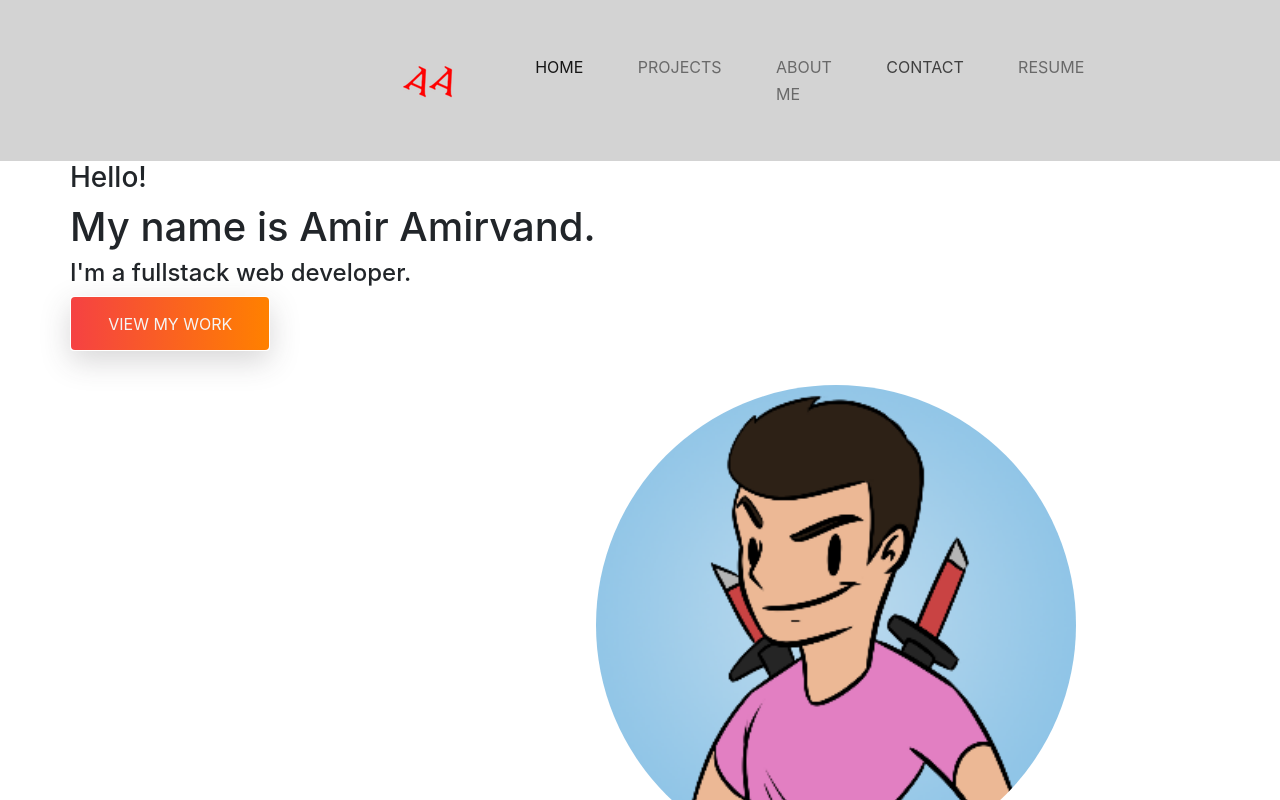
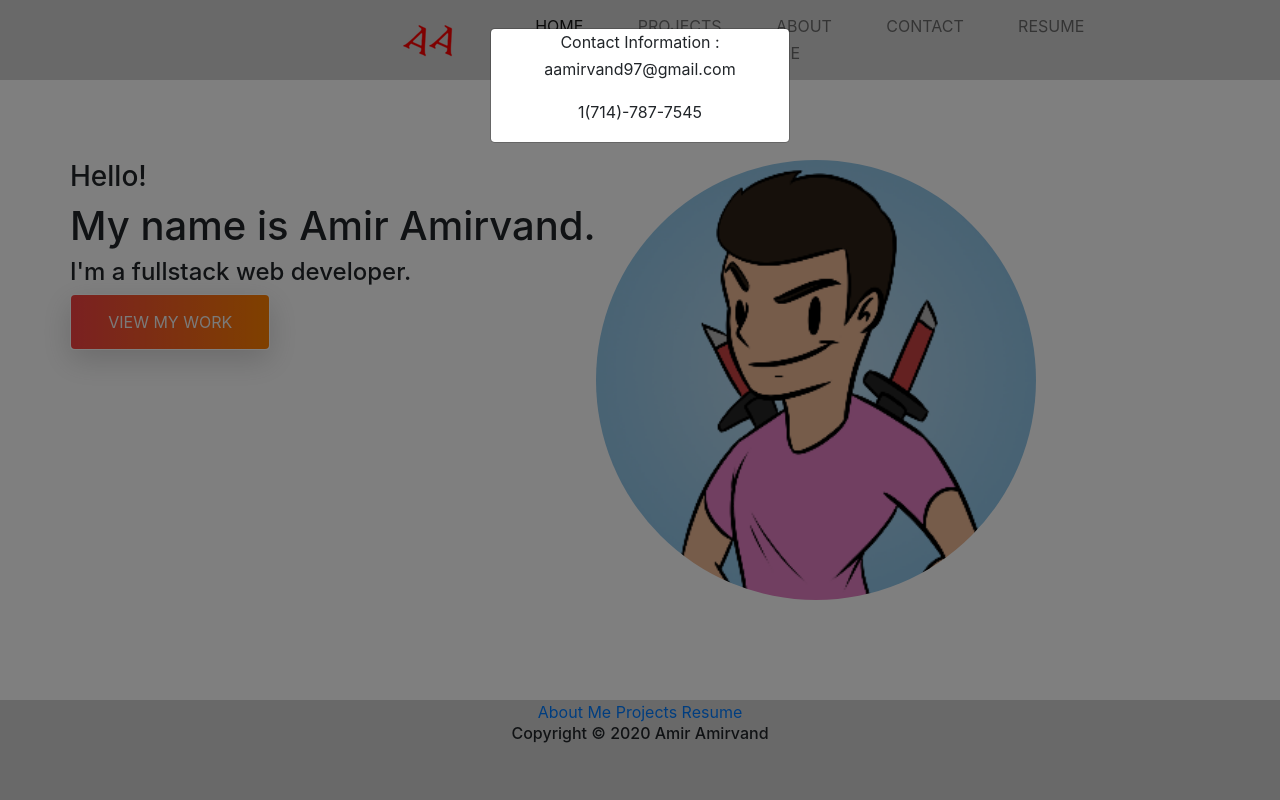
Before and after one commit to Amirvand/Amir_Portfolio, a plain HTML site: page index.html in a window 1280 px wide. Both pictures are taken after a click on the link "CONTACT". Shown: the top 800 px of the page. Drawn offline with Linux system fonts and the light colour scheme.

Commit message:
updated a few things before initial release

```diff
--- a/CSS/styles.css
+++ b/CSS/styles.css
@@ -19,6 +19,8 @@
     padding-top: 26.5px;
     padding-bottom: 26.5px;
     line-height: 27px;
+    height: 50px;
+    margin-bottom: 80px;
     background-color:lightgray;
 }
 
@@ -42,19 +44,12 @@
     -webkit-text-fill-color: transparent;
     background-clip: text;
 }
-
-
 /* End Navigation */
 
-/* Banner Area */
 /* Add one that I think fits well */
-.site-main .site-banner {
-    background: url(../IMG/) no-repeat 0% 50%;
-}
-
 .site-main .site-banner .site-title h3{
-    padding-top: 35%;
-    font-weight: 500;
+    padding-top: 25%;
+    font-weight: 50;
 }
 
 .site-main .site-banner .site-title h3::after{
@@ -68,7 +63,7 @@
 }
 
 .site-main .site-banner .site-title h1{
-    font-size: 5rem;
+    font-size: 1rem;
 }
 
 .site-main .site-banner .site-title h4{
@@ -76,8 +71,8 @@
 }
 
 .site-main .site-banner .banner-image > img {
-    padding: 14rem 0;
-    width: 30rem;
+    padding: 10rem 3;
+    width: 27.5rem;
 }
 
 /* End Banner Area */
@@ -85,10 +80,9 @@
 /* Footer */
 
 .footer{
-    min-height: 80px;
-    padding: 1rem 20rem;
-    padding-top: 26.5px;
-    padding-bottom: 26.5px;
-    line-height: 27px;
+    height: 100px;
+    margin-top: 100px;
+    position: relative;
     background-color:lightgray;
+    clear: both;
 }
--- a/JS/scripts.js
+++ b/JS/scripts.js
@@ -0,0 +1,8 @@
+//copy and paste funcction for contact button
+function copyToClipboard(element) {
+    var $temp = $("<input>");
+    $("body").append($temp);
+    $temp.val($(element).text()).select();
+    document.execCommand("copy");
+    $temp.remove();
+  }
--- a/index.html
+++ b/index.html
@@ -38,10 +38,27 @@
                                 <a class="nav-link" href="./Aboutme.html">About Me</a>
                             </li>
                             <li class="nav-item">
-                                <a class="nav-link" href="#">Contact</a>
+                                <a class="nav-link" href="#" data-toggle="modal" data-target=".bd-example-modal-sm">Contact</a>
+                                <div class="modal fade bd-example-modal-sm" tabindex="-1" role="dialog" aria-labelledby="mySmallModalLabel" aria-hidden="true">
+                                    <div class="modal-dialog modal-sm">
+                                        <div class="modal-content">
+                                            <center> Contact Information :
+                                            <!-- <button onclick="copyToClipboard('#email')"> -->
+                                                <div>
+                                                 <p id="email">aamirvand97@gmail.com
+                                                 <p>1(714)-787-7545</p>
+                                                 </p>
+                                                 <!-- <img src="https://img.icons8.com/nolan/20/copy-2.png"/>
+                                                </div>-->
+                                            </button>
+                                            <!--<button onclick="myFunction()">aamirvand97@gmail.com<img src="https://img.icons8.com/nolan/20/copy-2.png"/></button>
+                                            SMS: 1(714)-787-7545--> </center>
+                                        </div>
+                                    </div>
+                                </div>
                             </li>
                             <li class="nav-item">
-                                <a class="nav-link" href="https://docs.google.com/document/d/1JEKMi4tVlzUk_2UtRQhkpdh1rBUHHOMIoiOXq2KKrss/edit" target="_blank">Resume</a>
+                                <a class="nav-link" href="https://docs.google.com/document/d/1LRd12yRRC70cZAErxzYN_S5e3AkWoGeNABmSkNwlJc8/edit" target="_blank">Resume</a>
                             </li>
                         </ul>
                     </div>
@@ -71,7 +88,7 @@
                             </h4>
                             <div class ="site-buttons">
                                 <div class="d-flex flex-row flex-wrap">
-                                    <button type="button" class="btn button primary-button mr-4 text-uppercase">
+                                    <button onclick="window.location.href = 'https://github.com/amirvand';" class="btn button primary-button mr-4 text-uppercase">
                                         View My Work
                                     </button>
                                 </div>
@@ -100,27 +117,28 @@
             <div class="copyright">
                 <div class="col-lg-6-md-12">
                     <h6>
-                        © 2020
+                       Copyright © 2020 Amir Amirvand
                     </h6>
                 </div>
             </div>
-            <div class="modifications">
+            <!--<div class="modifications">
                 <div class="col-lg-6-md-12">
                     <h6>
                         The last modification of this website was on May 21st, 2020.
                     </h6>
                 </div>
-            </div>
+            </div>-->
         </div>
     </center>
 </footer>
         <!-- ===================================== End Main Area =================================-->
+
+        <script src="./JS/scripts.js"></script>
 
         <!-- Jquery JS file -->
         <script src="./JS/jquery.3.4.1.js"></script>
 
         <!-- Bootstrap JS file -->
         <script src="./JS/bootstrap.min.js"></script>
-
     </body>
 </html>
```
Also changed, not shown: Contact.html (added).
